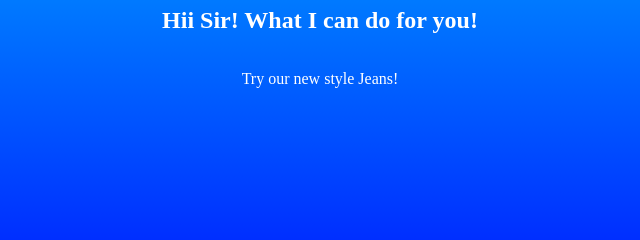
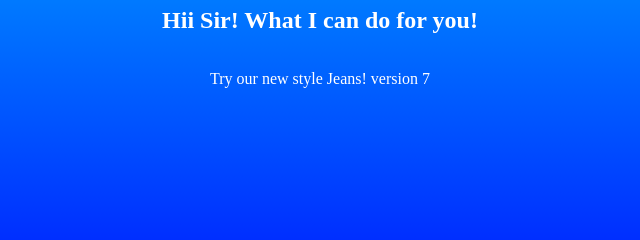
Before and after one commit to iAmBeastSlayer/git2, a plain HTML site: page index.html in a window 1280 px wide. Shown: the part 427-667 px from the top of the page, 320-960 px from the left. Drawn offline with Linux system fonts and the light colour scheme.

Commit message:
Version 7

```diff
--- a/index.html
+++ b/index.html
@@ -10,6 +10,6 @@
     <h1>Rizwan Ahmed</h1>
     <p>Lorem ipsum dolor sit amet, consectetur adipisicing elit. Voluptate, eligendi!</p>
     <h2>Hii Sir! What I can do for you!</h2>
-    <p>Try our new style Jeans!</p>
+    <p>Try our new style Jeans! version 7</p>
 </body>
 </html>
```
